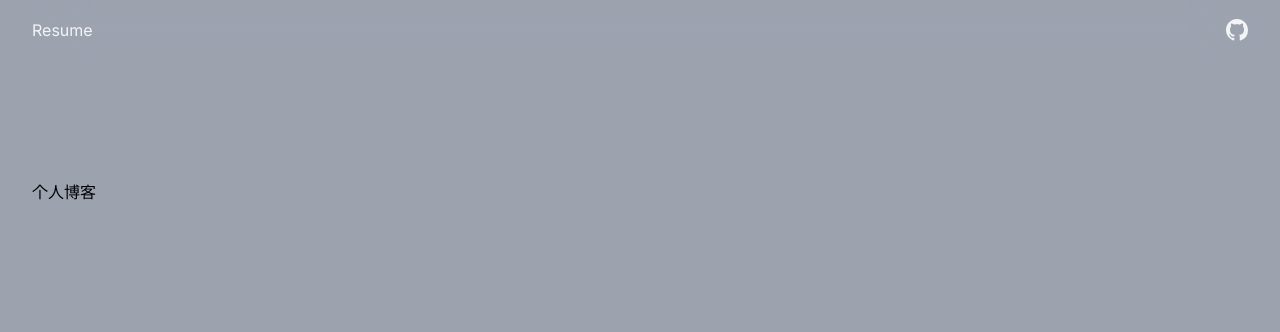
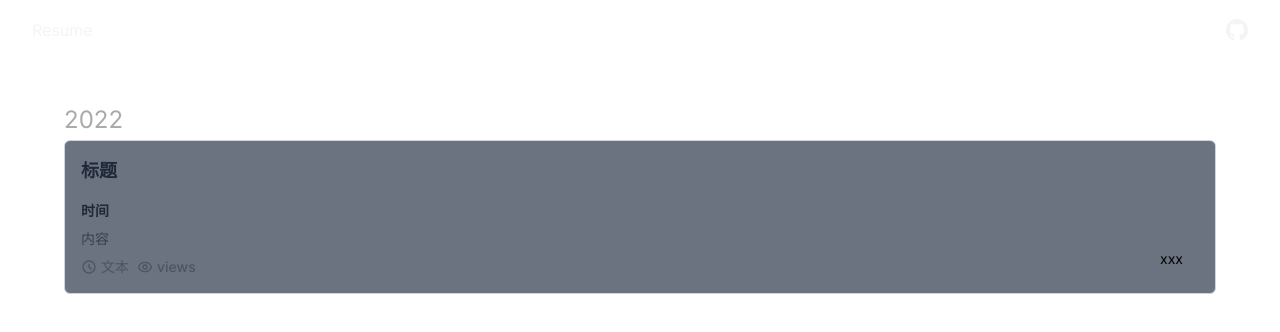
Before and after one commit to pgl-g/next-blog, a Next.js app: page / in a window 1280 px wide. Shown: the top 332 px of the page. Built offline with nearby package versions, Linux system fonts and the light colour scheme.

Commit message:
feat：配置博客内容

```diff
--- /dev/null
+++ b/src/components/blog/BlogCard.jsx
@@ -0,0 +1,47 @@
+
+import { HiOutlineClock, HiOutlineEye } from 'react-icons/hi';
+
+
+export default function BlogCard() {
+  const onClick = () => {
+    console.log("点击");
+  };
+
+  return (
+    <li
+      onClick={onClick}
+      className="w-full rounded-md border border-gray-300 bg-gray-500 dark:border-gray-600 dark:bg-dark scale-100 hover:scale-[1.02] active:scale-[0.97] motion-safe:transform-gpu transition duration-100 motion-reduce:hover:scale-100 animate-shadow"
+    >
+      <div className="flex items-end p-4 mb:flex-col">
+        {/* blog_info */}
+        <div className="w-full">
+          <h4 className="text-gray-800 dark:text-gray-100">标题</h4>
+          <p className="mt-4 mb-2 text-sm text-gray-600 dark:text-gray-300">
+            <span className="font-bold text-gray-800 dark:text-gray-100">
+              时间
+            </span>
+          </p>
+          <p className="text-sm text-gray-700 dark:text-gray-300">内容</p>
+          <div className="mt-2 flex items-center justify-start gap-2 text-sm font-medium text-gray-600 dark:text-gray-300">
+            <div className="flex items-center gap-1">
+              <HiOutlineClock className="inline-block text-base" />
+              文本
+            </div>
+            <div className="flex items-center gap-1">
+              <HiOutlineEye className="inline-block text-base" />
+              views
+            </div>
+          </div>
+        </div>
+        {/* tags */}
+        <div
+          className="w-full px-4 py-2 mt-2 flex flex-wrap justify-end gap-y-1 gap-x-2 text-sm text-black dark:text-gray-100"
+        >
+          {/* <Tag tabIndex={-1} className="bg-opacity-80 dark:!bg-opacity-60">
+            <Accent>tag</Accent>
+          </Tag> */}xxx
+        </div>
+      </div>
+    </li>
+  );
+}
--- a/src/components/layout/Layout.jsx
+++ b/src/components/layout/Layout.jsx
@@ -8,7 +8,7 @@ export default function Layout({ children }) {
       <div className="layout">
         <div className="mx-8 mb:mx-4">{children}</div>
       </div>
-      <div className="pointer-events-none fixed top-0 bottom-0 left-0 right-0 z-[-1] bg-gray-400" />
+      {/* <div className="pointer-events-none fixed top-0 bottom-0 left-0 right-0 z-[-1] bg-gray-400" /> */}
     </>
   );
 }
--- a/src/pages/index.js
+++ b/src/pages/index.js
@@ -2,7 +2,8 @@ import Head from "next/head";
 import Image from "next/image";
 import { Inter } from "@next/font/google";
 import Layout from "../components/layout/Layout";
-import TitleHead from '../components/TitleHead'
+import TitleHead from "../components/TitleHead";
+import BlogCard from "../components/blog/BlogCard"
 
 const inter = Inter({ subsets: ["latin"] });
 
@@ -12,8 +13,15 @@ export default function Home() {
       <TitleHead />
       <main>
         <section>
-          <div className="mt-[120px]  text-left tablet:mt-[80px] mb:mt-[40px]">
-            <article>个人博客</article>
+          <div className="layout">
+            <ul className="mx-8 mt-12 grid gap-4 mb:mx-0" data-fade="1">
+              <div>
+                <span className="inline-block pb-2 text-[24px] text-[#aaa]">
+                  2022
+                </span>
+                <BlogCard />
+              </div>
+            </ul>
           </div>
         </section>
       </main>
--- a/src/styles/globals.css
+++ b/src/styles/globals.css
@@ -95,7 +95,7 @@ html.dark {
   }
 
   .bg-dark a.custom-link {
-    @apply border-gray-200 hover: border-gray-200/0;
+    @apply border-gray-200 hover:border-gray-200/0;
   }
 
   /* Class to adjust with sticky footer */
--- a/tailwind.config.js
+++ b/tailwind.config.js
@@ -1,6 +1,7 @@
 /** @type {import('tailwindcss').Config} */
 const { fontFamily } = require('tailwindcss/defaultTheme');
 module.exports = {
+  // mode: 'jit',
   content: ['./src/**/*.{js,ts,jsx,tsx}'],
   darkMode: 'class', // or 'media' or 'class'
   theme: {
```
